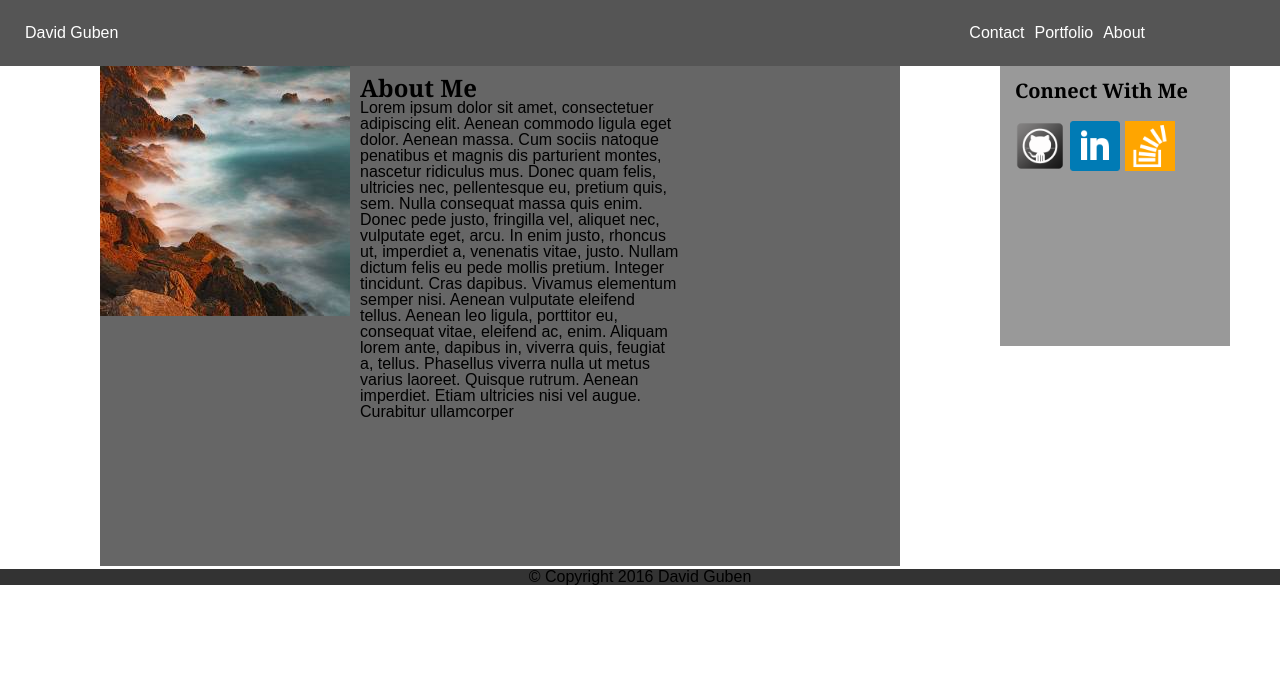
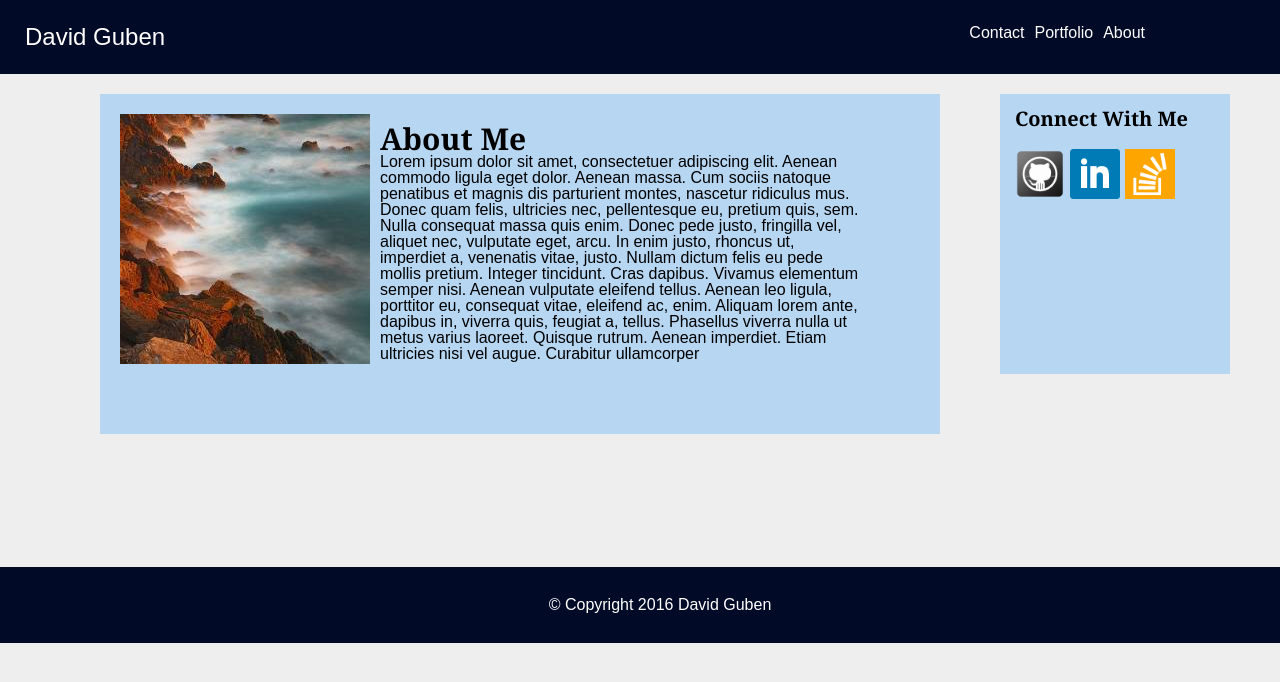
Before and after one commit to DavidGuben/Basic-Portfolio, a PHP site: page / in a window 1280 px wide. Shown: the top 682 px of the page. Run offline with PHP 8.4, Linux system fonts and the light colour scheme.

Commit message:
finalizing layout

```diff
--- a/assets/css/style.css
+++ b/assets/css/style.css
@@ -1,48 +1,58 @@
 #aboutme {
-	width:40%;
-	float:left;
-	padding:10px;
+	width:60%;
+	float: left;
+	padding: 10px;
 }
 #header {
-	background-color:#555;
-	padding:25px;
+	background-color: #010A26;
+	padding: 25px;
 }
 #sidebar {
-	margin-right:50px;
-	float:right;
-	padding:15px;
-	width:200px;
-	height:250px;
-	float:right;
-	background-color:#999;
+	margin-right: 50px;
+	margin-top:20px;
+	float: right;
+	padding: 15px;
+	width: 200px;
+	height: 250px;
+	float: right;
+	background-color: #B6D6F2;
 }
 #aboutsection {
-	display:inline-block;
-	margin-left:100px;
-	width:800px;
-	height:500px;
-	background-color: #666;
+	padding:20px 20px 20px 20px;
+	display: inline-block;
+	margin-left: 100px;
+	margin-top: 20px;
+	width: 800px;
+	height: 300px;
+	background-color: #B6D6F2;
 }
 #footer {
-	float:left;
-	width:100%;
-	text-align:center;
-	background-color:#333;
+	margin-top:130px;
+	color:#fff;
+	position: fixed;
+	float: left;
+	width: 100%;
+	text-align: center;
+	background-color: #010A26;
+	padding: 30px 20px 30px 20px;
 }
 #nav {
-	font-family:sans-serif;
-	margin-right:100px;
-	width:50%;
-	float:right;
-	display:block;
-	background-color:#555;
+	font-family: sans-serif;
+	margin-right: 100px;
+	width: 50%;
+	float: right;
+	display: block;
+	background-color: #010A26;
 }
 #profilepic {
-	float:left;
+	float: left;
 }
 
 #social {
-	margin-top:20px;
+	margin-top: 20px;
+}
+.logo {
+	font-size:24px;
 }
 ul {
     list-style-type: none;
@@ -54,23 +64,26 @@ li {
     float: right;
 }
 h1 {
-	font-size:24px;
-	font-weight:bold;
-	font-family:georgia;
+	font-size: 30px;
+	font-weight: bold;
+	font-family: georgia;
 }
 h2 {
-	font-size:20px;
-	font-weight:bold;
-	font-family:georgia;
+	font-size: 20px;
+	font-weight: bold;
+	font-family: georgia;
 }
 p {
-	font-family:sans-serif;
+	font-family: sans-serif;
 }
 a {
-	font-family:sans-serif;
-	color:#fff;
-	text-decoration:none;
+	font-family: sans-serif;
+	color: #fff;
+	text-decoration: none;
 }
 li {
-	margin-right:10px;
+	margin-right: 10px;
 }
+body {
+	background-color: #eee;
+}
```
